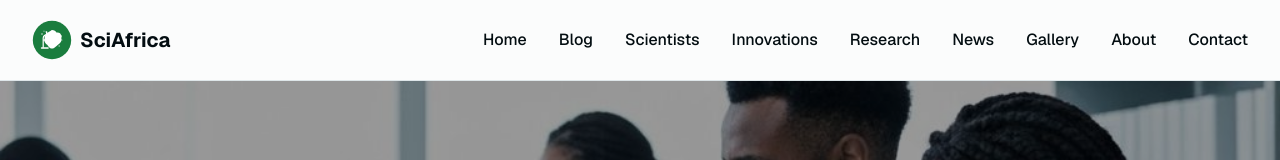
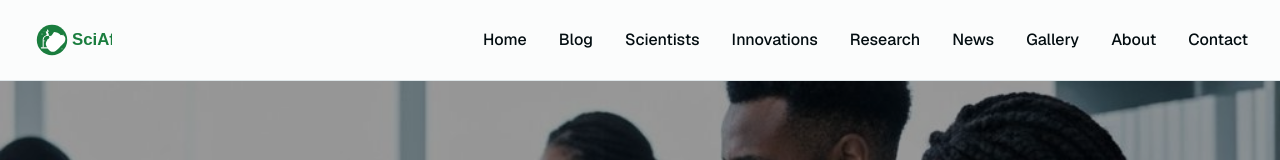
Before and after one commit to Manzi-dany/-ScieAfrica, a Next.js app: page / in a window 1280 px wide. Shown: the top 160 px of the page. Built offline with nearby package versions, Linux system fonts and the light colour scheme.

Commit message:
Update logo to match desired design with icon and SciAfrica text

```diff
--- a/components/navigation.tsx
+++ b/components/navigation.tsx
@@ -30,11 +30,10 @@ export function Navigation() {
             <Image
               src="/logo.svg"
               alt="SciAfrica Logo"
-              width={40}
+              width={160}
               height={40}
-              className="rounded-full"
+              className="h-10 w-auto"
             />
-            <span className="font-bold text-xl hidden sm:inline text-foreground">SciAfrica</span>
           </Link>
 
           {/* Desktop Navigation */}
```
Also changed, not shown: public/logo.svg.
